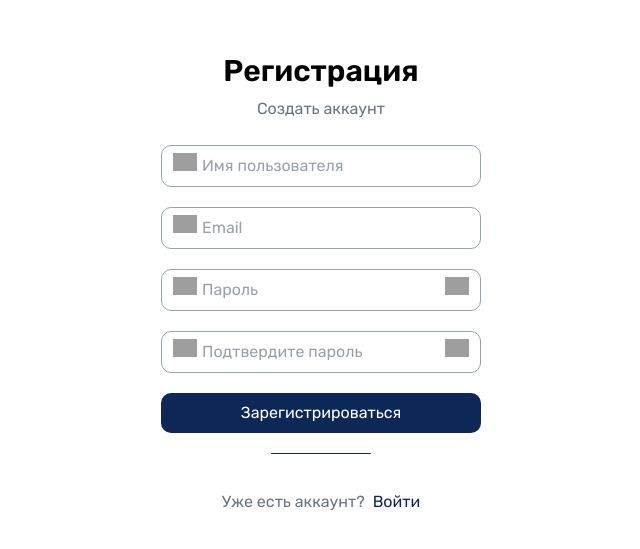
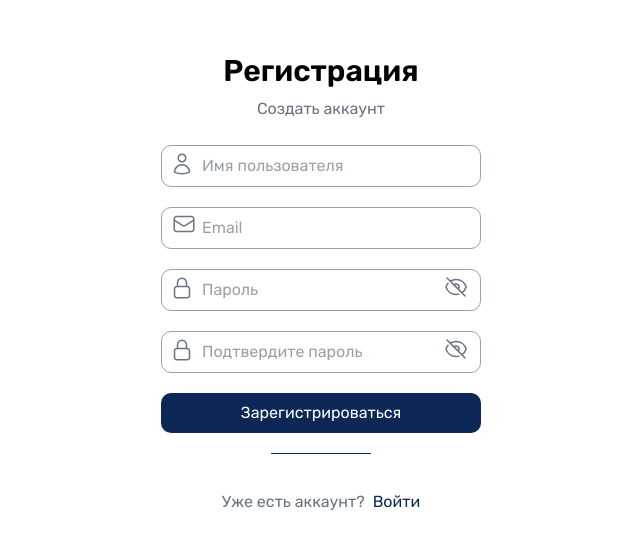
Before and after one commit to kkk-6216/mkhub, a Vue app in the folder frontend/: page /register in a window 1280 px wide. Shown: the part 133-682 px from the top of the page, without its empty margins (319-959 px from the left). Built offline with nearby package versions, Linux system fonts and the light colour scheme; grey boxes are pictures that could not be loaded.

Commit message:
Изменен пути к иконкам

```diff
--- a/frontend/src/modules/auth/pages/Login.vue
+++ b/frontend/src/modules/auth/pages/Login.vue
@@ -12,7 +12,7 @@
         >
           <template #icon>
             <div class="w-6 h-6 stroke-1 ">
-              <img src="../assets/icons/LoginRegister-Icons/user-icon.svg" alt="User Icon" />
+              <img src="../../../assets/icons/LoginRegister-Icons/user-icon.svg" alt="User Icon" />
             </div>
           </template>
         </InputField>
@@ -27,15 +27,15 @@
         >
           <template #icon>
             <div class="w-6 h-6 stroke-1 ">
-              <img src="../assets/icons/LoginRegister-Icons/lock-closed-icon.svg" alt="User Icon"/>
+              <img src="../../../assets/icons/LoginRegister-Icons/lock-closed-icon.svg" alt="User Icon"/>
             </div>
           </template>
           <template #toggleIcon>
             <div v-if="showPassword" class="w-6 h-6 stroke-1 ">
-              <img src="../assets/icons/LoginRegister-Icons/eye-icon.svg" alt="User Icon"/>
+              <img src="../../../assets/icons/LoginRegister-Icons/eye-icon.svg" alt="User Icon"/>
             </div>
             <div v-else class="w-6 h-6 stroke-1 ">
-              <img src="../assets/icons/LoginRegister-Icons/eye-slash-icon.svg" alt="User Icon"/>
+              <img src="../../../assets/icons/LoginRegister-Icons/eye-slash-icon.svg" alt="User Icon"/>
             </div>
           </template>
         </PasswordField>
--- a/frontend/src/modules/auth/pages/Register.vue
+++ b/frontend/src/modules/auth/pages/Register.vue
@@ -12,7 +12,7 @@
         >
           <template #icon>
             <div class="w-6 h-6 stroke-1 ">
-              <img src="../assets/icons/LoginRegister-Icons/user-icon.svg" alt="User Icon" />
+              <img src="../../../assets/icons/LoginRegister-Icons/user-icon.svg" alt="User Icon" />
             </div>
           </template>
         </InputField>
@@ -27,7 +27,7 @@
         >
           <template #icon>
             <div class="w-6 h-6 stroke-1 ">
-              <img src="../assets/icons/LoginRegister-Icons/email-icon.svg" alt="User Icon"/>
+              <img src="../../../assets/icons/LoginRegister-Icons/email-icon.svg" alt="User Icon"/>
             </div>
           </template>
         </InputField>
@@ -42,15 +42,15 @@
         >
           <template #icon>
             <div class="w-6 h-6 stroke-1 ">
-              <img src="../assets/icons/LoginRegister-Icons/lock-closed-icon.svg" alt="User Icon"/>
+              <img src="../../../assets/icons/LoginRegister-Icons/lock-closed-icon.svg" alt="User Icon"/>
             </div>
           </template>
           <template #toggleIcon>
             <div v-if="showPassword" class="w-6 h-6 stroke-1 ">
-              <img src="../assets/icons/LoginRegister-Icons/eye-icon.svg" alt="User Icon"/>
+              <img src="../../../assets/icons/LoginRegister-Icons/eye-icon.svg" alt="User Icon"/>
             </div>
             <div v-else class="w-6 h-6 stroke-1 ">
-              <img src="../assets/icons/LoginRegister-Icons/eye-slash-icon.svg" alt="User Icon"/>
+              <img src="../../../assets/icons/LoginRegister-Icons/eye-slash-icon.svg" alt="User Icon"/>
             </div>
           </template>
         </PasswordField>
@@ -65,15 +65,15 @@
         >
           <template #icon>
             <div class="w-6 h-6 stroke-1 ">
-              <img src="../assets/icons/LoginRegister-Icons/lock-closed-icon.svg" alt="User Icon"/>
+              <img src="../../../assets/icons/LoginRegister-Icons/lock-closed-icon.svg" alt="User Icon"/>
             </div>
           </template>
           <template #toggleIcon>
             <div v-if="showConfirmPassword" class="w-6 h-6 stroke-1 ">
-              <img src="../assets/icons/LoginRegister-Icons/eye-icon.svg" alt="User Icon"/>
+              <img src="../../../assets/icons/LoginRegister-Icons/eye-icon.svg" alt="User Icon"/>
             </div>
             <div v-else class="w-6 h-6 stroke-1 ">
-              <img src="../assets/icons/LoginRegister-Icons/eye-slash-icon.svg" alt="User Icon"/>
+              <img src="../../../assets/icons/LoginRegister-Icons/eye-slash-icon.svg" alt="User Icon"/>
             </div>
           </template>
         </PasswordField>
```
